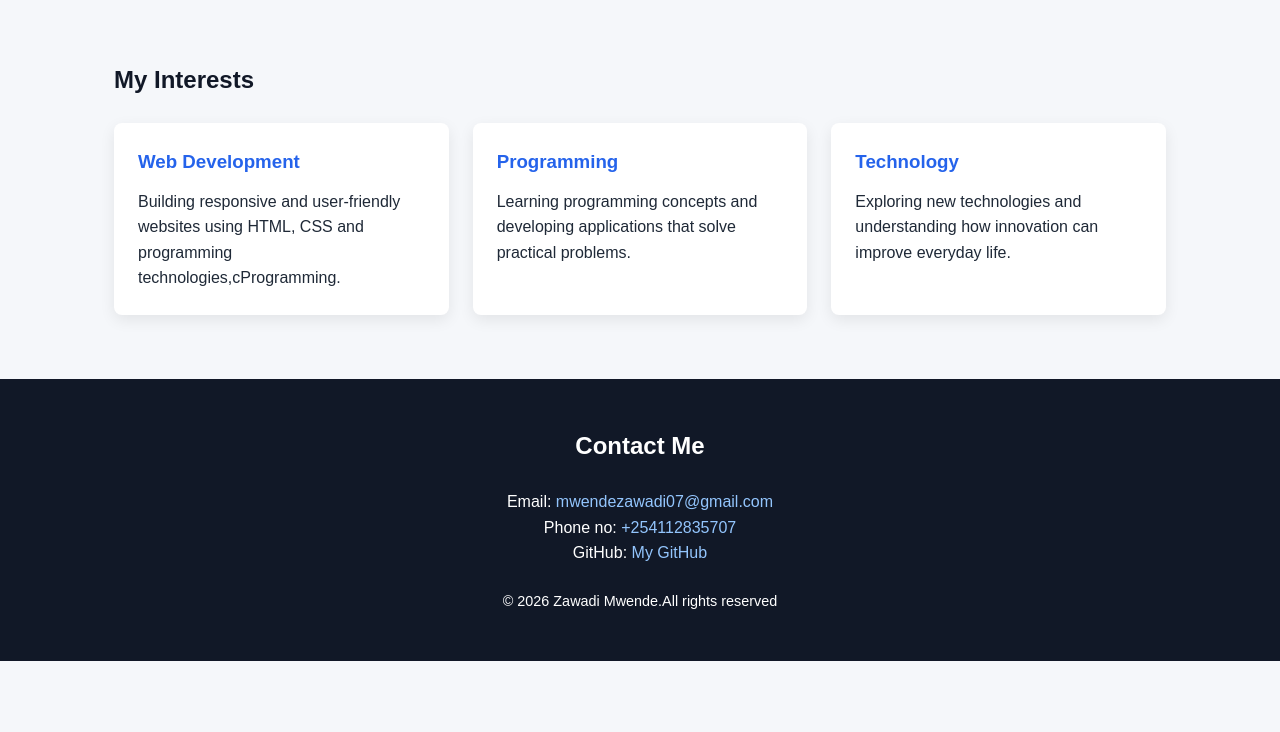
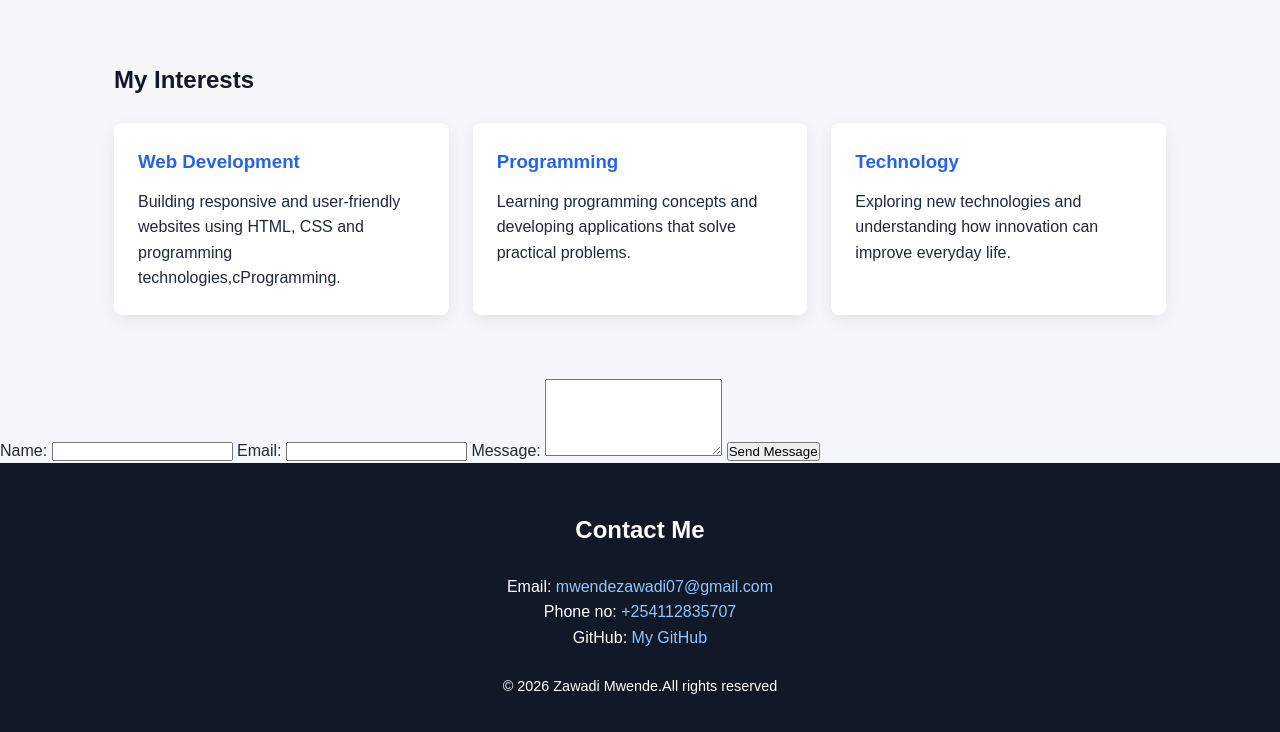
Before and after one commit to mwendezawadi07-cyber/my-portfolio, a plain HTML site: page index.html in a window 1280 px wide. Shown: the part 1512-2244 px from the top of the page. Before the commit the page ends 2173 px from the top, so only its background shows below. Drawn offline with Linux system fonts and the light colour scheme.

Commit message:
Add projects and contact form

```diff
--- a/index.html
+++ b/index.html
@@ -117,9 +117,26 @@
 
 
     </main>
+    <section id="contacts">
+    <form>
+        <label for="name">Name:</label>
+        <input type="text"
+            id="name" name="name" recquired>
+        <label for="email">Email:</label>
+        <input type="email"
+            id="email" name="email"
+            recquired>
+        <label for="message">Message:</label>
+        <textarea id="message"
+            name="message" rows="5"
+            recquired></textarea>
 
+        <button type="submit">Send
+            Message</button>
+    </form>
+    </section>
 
-    <footer id="contacts">
+    <footer id="contact">
         <h2>Contact Me</h2>
 
         <P>
```
